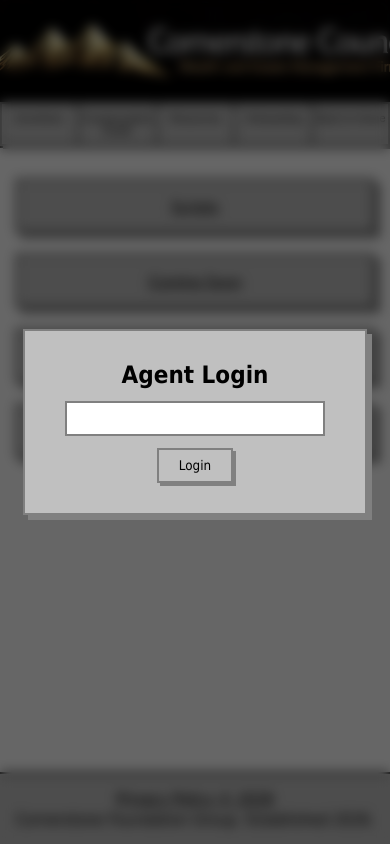
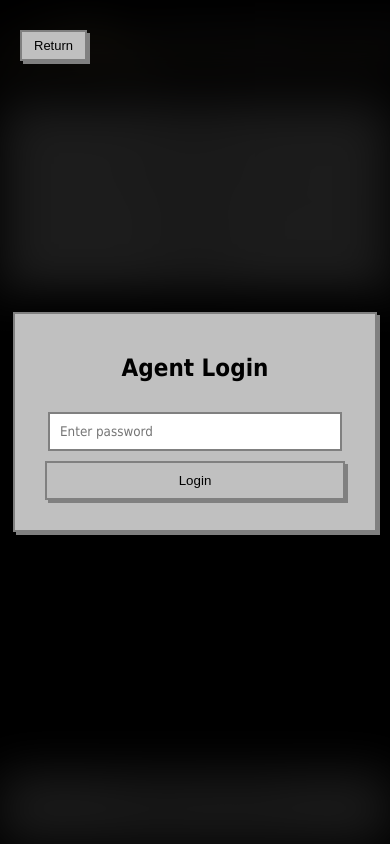
Before and after one commit to JoshuaCribb/CornerstoneCouncil, a plain HTML site: page resources.html in a window 390 px wide. Drawn offline with Linux system fonts and the light colour scheme.

Commit message:
Add files via upload

```diff
--- a/resources.html
+++ b/resources.html
@@ -4,22 +4,146 @@
   <title>Cornerstone</title>
   <link rel="icon" type="image/png" href="assets/icon.png">
   <link rel="stylesheet" href="styles.css">
-   <meta name="viewport" content="width=device-width, initial-scale=1.0">
+  <style>
+body {
+  margin: 0;
+  font-family: Tahoma, sans-serif;
+  min-height: 100vh;
+  display: flex;
+  flex-direction: column;
+  background-color: #000;
+  color: #fff;
+}
+
+body.locked > *:not(.login-screen) {
+  filter: blur(25px);
+  pointer-events: none;
+  user-select: none;
+}
+
+main {
+  flex: 1;
+}
+
+header {
+  width: 100%;
+  height: 100px;
+  background-color: #000000;
+  border-bottom: 2px solid black;
+  display: flex;
+  align-items: center;
+  justify-content: center;
+  position: relative;
+}
+
+.logo {
+  max-height: 100px;
+  width: auto;
+  height: auto;
+}
+
+.login-screen {
+  position: fixed;
+  top: 0;
+  left: 0;
+  width: 100%;
+  height: 100%;
+  background-color: rgba(0,0,0,0.85);
+  display: flex;
+  align-items: center;
+  justify-content: center;
+  z-index: 9999;
+}
+
+.login-box {
+  background-color: #c0c0c0;
+  padding: 30px;
+  border: 2px solid #808080;
+  box-shadow: 3px 3px 0px #808080;
+  text-align: center;
+  width: 300px;
+}
+
+.login-box h2 {
+  color: #000;
+  margin-top: 10px;
+}
+
+.login-box input {
+  width: 90%;
+  padding: 10px;
+  margin: 10px 0;
+  border: 2px solid #808080;
+  font-family: Tahoma, sans-serif;
+}
+
+.login-box button {
+  width: 100%;
+  padding: 10px;
+  border: 2px solid #808080;
+  background-color: #c0c0c0;
+  cursor: pointer;
+  box-shadow: 3px 3px 0px #808080;
+  font-family: Arial, sans-serif;
+  color: #000;
+}
+
+.login-box button:active {
+  box-shadow: 1px 1px 0px #808080;
+  transform: translate(2px, 2px);
+}
+
+.return-btn {
+  display: inline-block;
+  margin-top: 10px;
+  background-color: #c0c0c0;
+  color: #000;
+  text-decoration: none;
+  padding: 6px 12px;
+  border: 2px solid #808080;
+  box-shadow: 3px 3px 0px #808080;
+  font-family: Arial, sans-serif;
+  font-size: 13px;
+}
+
+.return-btn:active {
+  box-shadow: 1px 1px 0px #808080;
+  transform: translate(2px, 2px);
+}
+
+footer {
+  width: 100%;
+  height: 70px;
+  background-color: #c0c0c0;
+  border-top: 2px solid black;
+  display: flex;
+  flex-direction: column;
+  align-items: center;
+  justify-content: center;
+  gap: 2px;
+}
+
+footer p {
+  margin: 0;
+  line-height: 1.2;
+}
+  </style>
 </head>
 
 <body class="locked">
 
   <div class="login-screen" id="loginScreen">
     <div class="login-box">
+      <a href="careers.html" class="return-btn">Return</a>
       <h2>Agent Login</h2>
-    <input type="password" id="passwordInput">
+      <input type="password" id="passwordInput" placeholder="Enter password">
       <button onclick="submitPassword()">Login</button>
       <p id="loginError" style="color:red; display:none;">Incorrect password</p>
     </div>
   </div>
 
   <header>
-  <img src="assets/agentlogo.png" class="logo">
+    <img src="assets/agentlogo.png" alt="Cornerstone Firm Logo" class="logo">
   </header>
 
   <nav>
@@ -32,48 +156,13 @@
     </div>
   </nav>
 
-<main class="content">
-
-  <div class="button-grid">
-    <div class="big-btn" id="scriptBtn">Scripts</div>
-    <div class="big-btn" id="scriptBtn">Coming Soon</div>
-    <div class="big-btn" id="trainingBtn">Cornerstone Trainings</div>
-    <div class="big-btn" id="bankBtn">Bank Transfer Forms</div>
-
-  </div>
+<main class="content" style="flex:1; background:#000; display:flex; flex-direction:column; align-items:center; padding:10px 10px; gap:20px;">
 
 </main>
 
-<div id="trainingDropdown" class="dropdown">
-  <a class="dropdown-item" href="training1.html" target="_blank">Training 1</a>
-  <a class="dropdown-item" href="training2.html" target="_blank">Training 2</a>
-  <a class="dropdown-item" href="training3.html" target="_blank">Training 3</a>
-
-  <a class="dropdown-item" href="livedialing1.html" target="_blank">Live Dialing 1</a>
-  <a class="dropdown-item" href="livedialing2.html" target="_blank">Live Dialing 2</a>
-  <a class="dropdown-item" href="livedialing3.html" target="_blank">Live Dialing 3</a>
-
-  <a class="dropdown-item" href="teammeeting1.html" target="_blank">Team Meeting 1</a>
-  <a class="dropdown-item" href="teammeeting2.html" target="_blank">Team Meeting 2</a>
-</div>
-
-<div id="scriptDropdown" class="dropdown">
-  <a class="dropdown-item" href="https://docs.google.com/document/d/1JaZ9fZJ6E7C0umkmfdtWIjimy7Wabyc7MDeZ8e65tW4/edit?tab=t.0" target="_blank">Script 1</a>
-  <a class="dropdown-item" href="https://docs.google.com/document/d/1JaZ9fZJ6E7C0umkmfdtWIjimy7Wabyc7MDeZ8e65tW4/edit?tab=t.0" target="_blank">Script 2</a>
-  <a class="dropdown-item" href="https://docs.google.com/document/d/1JaZ9fZJ6E7C0umkmfdtWIjimy7Wabyc7MDeZ8e65tW4/edit?tab=t.0" target="_blank">Script 3</a>
-</div>
-
-<div id="bankDropdown" class="dropdown">
-  <div class="dropdown-item" onclick="downloadPDF('form1.pdf')">Form 1</div>
-  <div class="dropdown-item" onclick="downloadPDF('form2.pdf')">Form 2</div>
-  <div class="dropdown-item" onclick="downloadPDF('form3.pdf')">Form 3</div>
-  <div class="dropdown-item" onclick="downloadPDF('form4.pdf')">Form 4</div>
-  <div class="dropdown-item" onclick="downloadPDF('form5.pdf')">Form 5</div>
-</div>
-
   <footer>
     <p>
-    <a href="privacypolicy.html" style="color:#000; text-decoration:underline;" target="_blank">
+      <a href="privacypolicy.html" style="color: rgb(0, 0, 0); text-decoration: underline;">
         Privacy Policy © <span id="year"></span>
       </a>
     </p>
@@ -83,71 +172,12 @@
   <script src="auth.js"></script>
 
   <script>
+    window.onload = function () {
       document.getElementById("year").textContent = new Date().getFullYear();
-
-function downloadPDF(file) {
-  const a = document.createElement("a");
-  a.href = "assets/" + file;
-  a.download = file;
-  a.click();
-}
-
-function hideAll() {
-  document.querySelectorAll(".dropdown").forEach(d => {
-    d.style.display = "none";
-  });
-}
-
-function toggle(btnId, dropdownId) {
-  const btn = document.getElementById(btnId);
-  const dd = document.getElementById(dropdownId);
-
-  const r = btn.getBoundingClientRect();
-  const open = dd.style.display === "block";
-
-  hideAll();
-
-  if (!open) {
-    dd.style.position = "absolute";
-    dd.style.left = r.left + "px";
-    dd.style.top = r.bottom + "px";
-    dd.style.width = r.width + "px";
-    dd.style.display = "block";
-  }
-}
-
-document.getElementById("trainingBtn").onclick = () => toggle("trainingBtn", "trainingDropdown");
-document.getElementById("scriptBtn").onclick = () => toggle("scriptBtn", "scriptDropdown");
-document.getElementById("bankBtn").onclick = () => toggle("bankBtn", "bankDropdown");
-
-document.addEventListener("click", (e) => {
-  if (!e.target.closest(".big-btn") && !e.target.closest(".dropdown")) {
-    hideAll();
-  }
-});
+      document.getElementById("passwordInput").value = "";
+      requireAuth();
+    };
   </script>
-
-<style>
-.dropdown {
-  display: none;
-  background: #c0c0c0;
-  border: 2px solid #808080;
-  box-shadow: 3px 3px 0px #808080;
-  z-index: 9999;
-}
-
-.dropdown-item {
-  display: block;
-  padding: 10px;
-  color: #000;
-  text-decoration: none;
-  cursor: pointer;
-}
-
-.dropdown-item:hover {
-  text-decoration: underline;
-}
-</style>
 
 </body>
 </html>
--- a/styles.css
+++ b/styles.css
@@ -11,70 +11,11 @@ body {
   flex-direction: column;
 }
 
-body.locked {
-  overflow: hidden;
-}
-
 main {
   flex: 1;
   padding-bottom: 100px;
 }
 
-/* ===== LOGIN SCREEN ===== */
-.login-screen {
-  position: fixed;
-  top: 0;
-  left: 0;
-  width: 100%;
-  height: 100%;
-  background: rgba(0, 0, 0, 0.6);
-  backdrop-filter: blur(6px);
-  display: flex;
-  align-items: center;
-  justify-content: center;
-  z-index: 99999;
-}
-
-.login-box {
-  background: #c0c0c0;
-  border: 2px solid #808080;
-  box-shadow: 5px 5px 0px #808080;
-  padding: 30px 40px;
-  display: flex;
-  flex-direction: column;
-  align-items: center;
-  gap: 12px;
-  min-width: 260px;
-}
-
-.login-box h2 {
-  margin: 0;
-  color: #000;
-}
-
-.login-box input {
-  padding: 8px;
-  border: 2px solid #808080;
-  font-family: Tahoma, sans-serif;
-  width: 100%;
-  box-sizing: border-box;
-}
-
-.login-box button {
-  background: #c0c0c0;
-  border: 2px solid #808080;
-  box-shadow: 3px 3px 0px #808080;
-  padding: 8px 20px;
-  cursor: pointer;
-  font-family: Tahoma, sans-serif;
-}
-
-.login-box button:active {
-  box-shadow: 1px 1px 0px #808080;
-  transform: translate(2px, 2px);
-}
-
-/* ===== HEADER ===== */
 header {
   width: 100%;
   height: 100px;
@@ -112,7 +53,6 @@ header {
   transform: translateY(-50%) translate(2px, 2px);
 }
 
-/* ===== NAV ===== */
 nav {
   width: 100%;
   background-color: #d3d3d3;
@@ -146,7 +86,6 @@ nav {
   transform: translate(2px, 2px);
 }
 
-/* ===== FOOTER ===== */
 footer {
   width: 100%;
   height: 70px;
@@ -164,7 +103,6 @@ footer p {
   line-height: 1.2;
 }
 
-/* ===== VIDEO ===== */
 .video-container {
   max-width: 1200px;
   margin: 60px auto;
@@ -180,7 +118,6 @@ footer p {
   display: block;
 }
 
-/* ===== FORMS ===== */
 .form-container {
   max-width: 700px;
   margin: 40px auto;
@@ -223,11 +160,6 @@ footer p {
   transform: translate(2px, 2px);
 }
 
-.form-container textarea {
-  resize: none;
-}
-
-/* ===== PRIVACY PAGE ===== */
 .privacy-page main h1 {
   text-decoration: underline;
 }
@@ -247,7 +179,6 @@ footer p {
   margin-bottom: 50px;
 }
 
-/* ===== COLORS ===== */
 a, p, h1, h2, h3, h4, h5, h6, span, div {
   color: #fff;
 }
@@ -274,7 +205,6 @@ footer a {
   color: #000;
 }
 
-/* ===== MISC BUTTONS ===== */
 .return-btn {
   position: absolute;
   top: 20px;
@@ -294,19 +224,20 @@ footer a {
   transform: translate(2px, 2px);
 }
 
-/* ===== BUTTON GRID ===== */
+.form-container textarea {
+  resize: none;
+}
+
 .button-grid {
   display: grid;
-  grid-template-columns: repeat(2, minmax(0, 710px));
+  grid-template-columns: repeat(2, 710px);
   gap: 70px;
   justify-content: center;
   padding: 60px 20px;
-  box-sizing: border-box;
-  width: 100%;
 }
 
 .big-btn {
-  width: 100%;
+  width: 710px;
   height: 50px;
   background-color: #c0c0c0;
   border: 3px solid #808080;
@@ -318,8 +249,6 @@ footer a {
   color: #000;
   font-family: 'Trebuchet MS', 'Lucida Sans Unicode', 'Lucida Grande', 'Lucida Sans', Arial, sans-serif;
   font-size: 25px;
-  box-sizing: border-box;
-  cursor: pointer;
 }
 
 .big-btn:active {
@@ -327,7 +256,6 @@ footer a {
   transform: translate(3px, 3px);
 }
 
-/* ===== DROPDOWNS ===== */
 .dropdown {
   position: relative;
   flex: 1;
@@ -373,7 +301,6 @@ footer a {
   display: block;
 }
 
-/* ===== INSURANCE FORM ===== */
 .insurance-form {
   max-width: 1000px;
   margin: 60px auto;
@@ -435,7 +362,7 @@ a,
   cursor: pointer;
 }
 
-/* ===== MOBILE ===== */
+/* ===== MOBILE FIX ===== */
 @media (max-width: 768px) {
 
   .button-grid {
@@ -453,13 +380,22 @@ a,
     box-sizing: border-box;
   }
 
+  .nav-container {
+    flex-wrap: wrap;
+  }
+
   .nav-btn {
-    font-size: 11px;
-    padding: 8px 2px;
+    flex: 1 1 50%;
+    font-size: 14px;
   }
 }
 
 @media (max-width: 480px) {
+
+  .nav-btn {
+    flex: 1 1 100%;
+  }
+
   .big-btn {
     font-size: 16px;
   }
```
Lines whose indentation alone changed are shown as unchanged.
